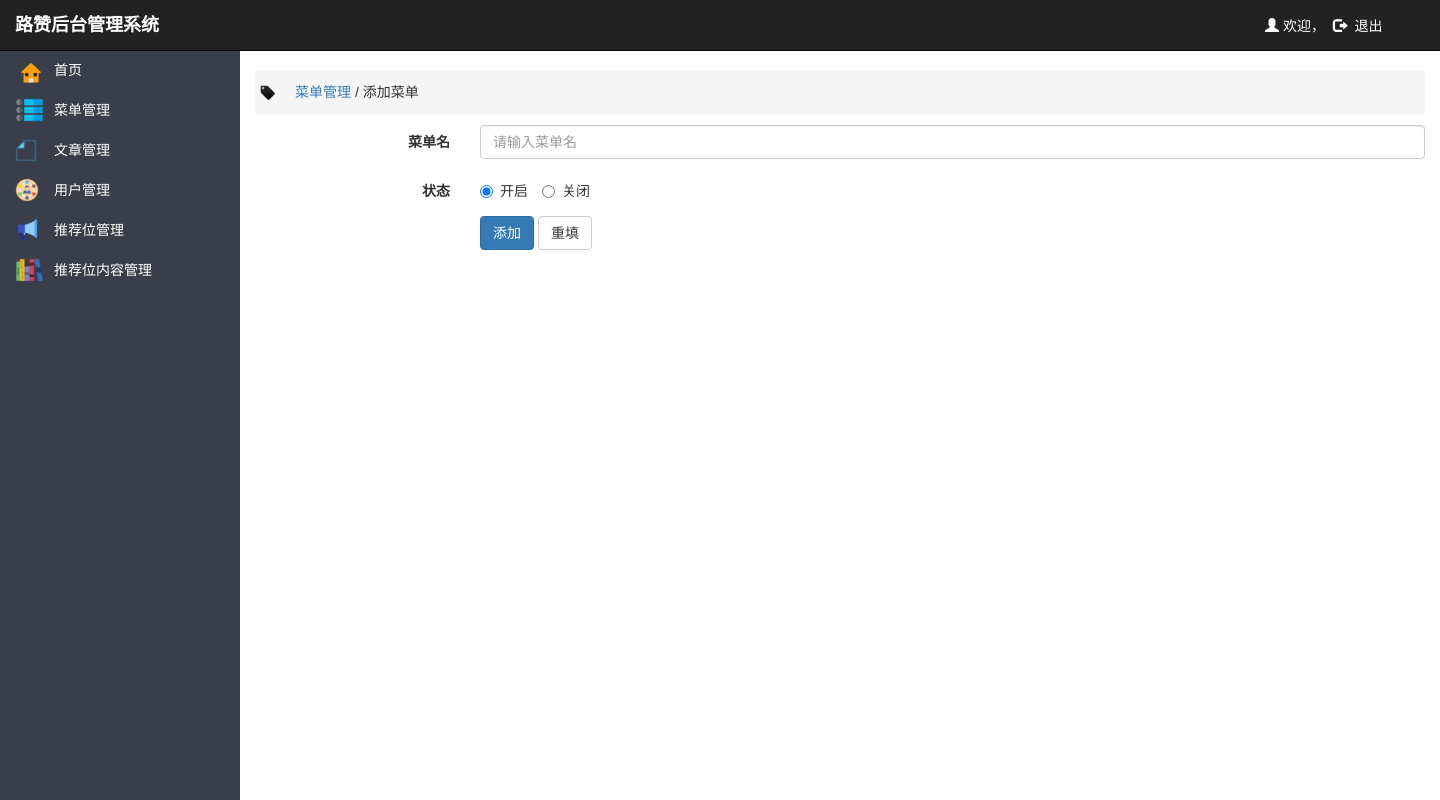
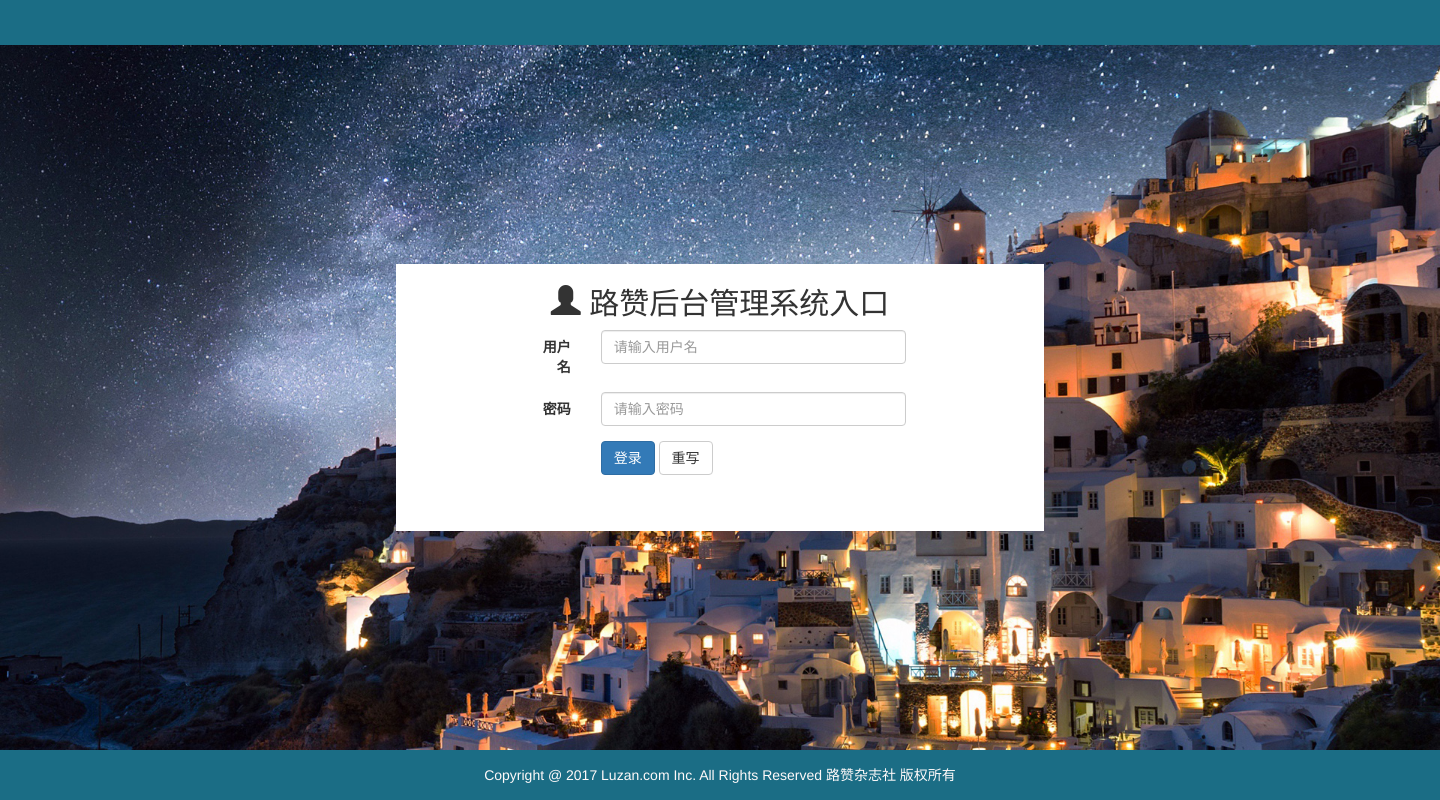
Before and after one commit to Olly-orientation/cms, a Django app: page /server/login/ in a window 1440 px wide. Run offline with Django 3.2, Linux system fonts and the light colour scheme; some libraries are stand-ins or nearby versions.

Commit message:
翟俊杰修改10-4

```diff
--- a/server/urls.py
+++ b/server/urls.py
@@ -4,6 +4,7 @@ from server import views
 
 urlpatterns = [
     path('serverIndex/', views.index),
+    path("clearAdminInfo/",views.clearAdminInfo),
     path("menu/",views.menu),
     path("addmenu/",views.addmenu),
     path("login/",views.login),
--- a/server/views.py
+++ b/server/views.py
@@ -1,5 +1,6 @@
 from django.shortcuts import render
 from django.http import HttpResponse
+from django.http import HttpResponseRedirect
 from server import models
 from django.forms import forms
 from DjangoUeditor.forms import UEditorField
@@ -17,11 +18,42 @@ def login(request):
 def loginCheck(request):
     username=request.POST.get("username")
     password=request.POST.get("pwd")
-    print(username,password)
-    return HttpResponse(123)
-# 后台首页
+    result=models.admin.objects.filter(adminname=username).values("adminname","password")
+    if result:
+        if result[0]["password"]==password:
+            request.session["admin"]=result[0]["adminname"]
+            return HttpResponse(returnData(0,"登录成功"),content_type="application/json; charset=utf-8")
+        return HttpResponse(returnData(1,"密码错误"),content_type="application/json; charset=utf-8")
+    else:
+        return HttpResponse(returnData(1,"管理员不存在"),content_type="application/json; charset=utf-8")
 def index(request):
-    return render(request,"server/serverIndex.html")
+    admin=request.session.get("admin")
+    context={}
+    if not admin:
+        context={
+            "logined":False
+        }
+    else:
+        context["logined"]=True
+        context["admin"]=showAdmin(request)
+        context["adminCount"]=countAdmin()
+        context["articleCount"]=countArticle()
+        context["positionCount"]=countPosition()
+
+    return render(request,"server/serverIndex.html",context)
+def clearAdminInfo(request):
+    request.session.flush()
+    return HttpResponseRedirect("/server/login")
+
+def countAdmin():
+    count=models.admin.objects.count()
+    return count
+def countArticle():
+    count=models.article.objects.count()
+    return count
+def countPosition():
+    count=models.position.objects.count()
+    return count
 
 def menu(request):
     '''
@@ -29,9 +61,19 @@ def menu(request):
     :param request:
     :return:
     '''
-    return render(request,"server/menu.html")
+    context={
+        "menuList":models.menu.objects.values(),
+        "admin":showAdmin(request)
+    }
+    return render(request,"server/menu.html",context)
 def addmenu(request):
-    return render(request,"server/add_menu.html")
+    id=request.GET.get("id")
+    context={}
+    if id:
+        context["menuInfo"]=models.menu.objects.filter(menuId=id).get()
+        context["edit"]="true"
+
+    return render(request,"server/add_menu.html",context)
 def savemenu(request):
     menuName=request.GET.get("menuName")
     status=request.GET.get("status")
@@ -69,7 +111,9 @@ def positionContentList(request):
 def addPositionContent(request):
     return HttpResponse(123)
 
-
+def showAdmin(_request):
+    admin=_request.session.get("admin")
+    return admin
 def returnData(status_code,str_tips=""):
     info={}
     info["status"]=status_code
--- a/templates/server/login.html
+++ b/templates/server/login.html
@@ -1,79 +1,173 @@
-{% extends "common/commonForServer.html" %}
-{% block title %}
-<title>添加管理员</title>
-{% endblock %}
-{% block sources %}
-    <link rel="stylesheet" href="/static/css/common.css">
+<!DOCTYPE html>
+<html lang="en">
+<head>
+    <meta charset="UTF-8">
+    <title>路赞后台管理系统</title>
+    <script type="text/javascript" src="/static/js/jquery-3.4.1.js"></script>
+    <script type="text/javascript" src="/static/bootstrap-3.3.7-dist/js/bootstrap.js"></script>
+    <script src="/static/js/jquery.validate.js"></script>
     <script src="/static/js/jquery.form.js"></script>
-    <script src="/static/js/jquery.validate.js"></script>
-{% endblock %}
-{% block right %}
+    <link rel="stylesheet" href="/static/bootstrap-3.3.7-dist/css/bootstrap.css">
+    <style type="text/css">
+        *{
+            padding: 0;
+            border:0;
+            margin: 0;
+        }
+        .header{
+            height: 45px;
+            line-height: 45px;
+            background-color: #1b6d85;
+        }
+        .main{
+            background-image: url("/static/img/login.jpg");
+            background-size: 100%;
+            background-repeat: no-repeat;
+            position: relative;
+        }
+        .footer{
+            text-align: center;
+            background-color: #1b6d85;
+            height: 50px;
+            line-height: 50px;
+            color: snow;
+            width: 100%;
+            position: fixed;
+            bottom: 0;
+        }
+        .loginWindow{
+            width: 45%;
+            background-color: white;
+            position: absolute;
+            margin: auto;
+            height: 38%;
+            top: 0;
+            bottom: 0;
+            left: 0;
+            right: 0;
+        }
+    </style>
+
+
+</head>
+<body onresize="adjust()">
 <div class="container-fluid">
+    <div class="row header clearPadding"></div>
+    <div class="row main">
+        <div class="loginWindow">
             <div class="row">
-            <div class="row" style="margin-top:20px;">
                 <div class="col-md-12 col-lg-12">
-                    <p class="location"><a class="text-primary" href="/server/menu">菜单管理</a> / 添加菜单</p>
+                   <h2 class="text-center"><span class="glyphicon glyphicon-user"></span> 路赞后台管理系统入口</h2>
                 </div>
+
             </div>
-        </div>
-        <div class="container">
             <div class="row">
-                <div class="col-md-12">
-                {# form表单#}
-                    <form class="form-horizontal addMenu" method="get" action="/server/savemenu">
+                <form class="form-horizontal" style="width: 55%;margin: auto" method="post" action="/server/loginCheck/">
+                  {% csrf_token %}
                     <div class="form-group">
-                            <label for="inputEmail3" class="col-sm-2 control-label">菜单名</label>
+                    <label for="inputEmail3" class="col-sm-2 control-label">用户名</label>
                     <div class="col-sm-10">
-                              <input type="text" class="form-control" name="menuName" placeholder="请输入菜单名">
+                      <input type="text" class="form-control" name="username" placeholder="请输入用户名">
                     </div>
                   </div>
                   <div class="form-group">
-                            <label for="inputPassword3" class="col-sm-2 control-label">状态</label>
+                    <label for="inputPassword3" class="col-sm-2 control-label">密码</label>
                     <div class="col-sm-10">
-                                <label class="radio-inline">
-                                    <input type="radio" id="inlineCheckbox1" name="status" checked value="0">开启
-                                </label>
-                                <label class="radio-inline">
-                                    <input type="radio" id="inlineCheckbox2" name="status" value="1">关闭
-                                </label>
+                      <input type="password" class="form-control" name="pwd" placeholder="请输入密码">
                     </div>
                   </div>
                   <div class="form-group">
                     <div class="col-sm-offset-2 col-sm-10">
-                              <button type="submit" class="btn btn-primary">添加</button>
-                              <button type="reset" class="btn btn-default">重填</button>
+                      <button type="submit" class="btn btn-primary" id="loginBtn">登录</button>
+                      <button type="reset" class="btn btn-default">重写</button>
                     </div>
                   </div>
                 </form>
             </div>
         </div>
     </div>
+    <div class="row footer">
+        <p>Copyright @ 2017 Luzan.com Inc. All Rights Reserved 路赞杂志社 版权所有</p>
+    </div>
+    <div class="modal fade" id="loginModal" tabindex="-1" role="dialog" aria-labelledby="gridSystemModalLabel">
+      <div class="modal-dialog" role="document">
+        <div class="modal-content">
+          <div class="modal-header">
+            <button type="button" class="close" data-dismiss="modal" aria-label="Close"><span aria-hidden="true">&times;</span></button>
+            <h4 class="modal-title" id="gridSystemModalLabel">提示</h4>
+          </div>
+          <div class="modal-body">
+            <div class="row">
+              <center class="tips"></center>
+            </div>
+          </div>
+          <div class="modal-footer">
+            <button type="button" class="btn btn-primary" data-dismiss="modal">确定</button>
+          </div>
+        </div><!-- /.modal-content -->
+      </div><!-- /.modal-dialog -->
+    </div><!-- /.modal -->
+</div>
 
-    </div>
-{% endblock %}
+</body>
 <script type="text/javascript">
-    {% block js %}
-        var form;
+    var header;
+    var main;
+    var footer;
+    var modalTag;
+    var loginBtn;
+    var loginForm;
+    var loginStatus;
+    var tips;
     function init() {
-            form=$(".addMenu");
-            form.validate({
+        header=$(".header");
+        main=$(".main");
+        footer=$(".footer");
+        loginForm=$(".loginWindow form");
+        modalTag=$("#loginModal");
+        tips=$(".tips");
+        loginForm.validate({
             rules:{
-                    menuName:{
+                username:{
+                    required:true
+                },
+                pwd:{
                     required:true
                 }
             },
             messages:{
-                    menuName:{
-                        required: "请填写菜单名"
+                username:{
+                    required:"请输入用户名"
+                },
+                pwd:{
+                    required:"密码不能为空"
                 }
             },
             submitHandler:function(form){
-                    $(".addMenu").ajaxSubmit(function(data){
+                loginForm.ajaxSubmit(function(data){
                     console.log(data)
+                    loginStatus=data;
+                    tips.html(loginStatus["tips"]);
+                    showModal()
                 });
+            }
+        });
+        adjust()
+    }
+    init();
+    function adjust(){
+        windowHeight=$(window).height();
+        headerHeight=header.height();
+        footerHeight=footer.height();
+        main.height(windowHeight-(headerHeight+footerHeight))
+    }
+    function showModal(){
+        modalTag.modal("show");
+        modalTag.on('hidden.bs.modal', function (e) {
+            if(loginStatus["status"]===0){
+                location.href="/server/serverIndex"
             }
         })
     }
-        init();
-    {% endblock %}
 </script>
+</html>
```
Also changed, not shown: templates/server/add_menu.html (+9 -2 lines), templates/server/menu.html (+22 -14 lines), templates/server/serverIndex.html (+6 -6 lines). Lines whose indentation alone changed are shown as unchanged.
